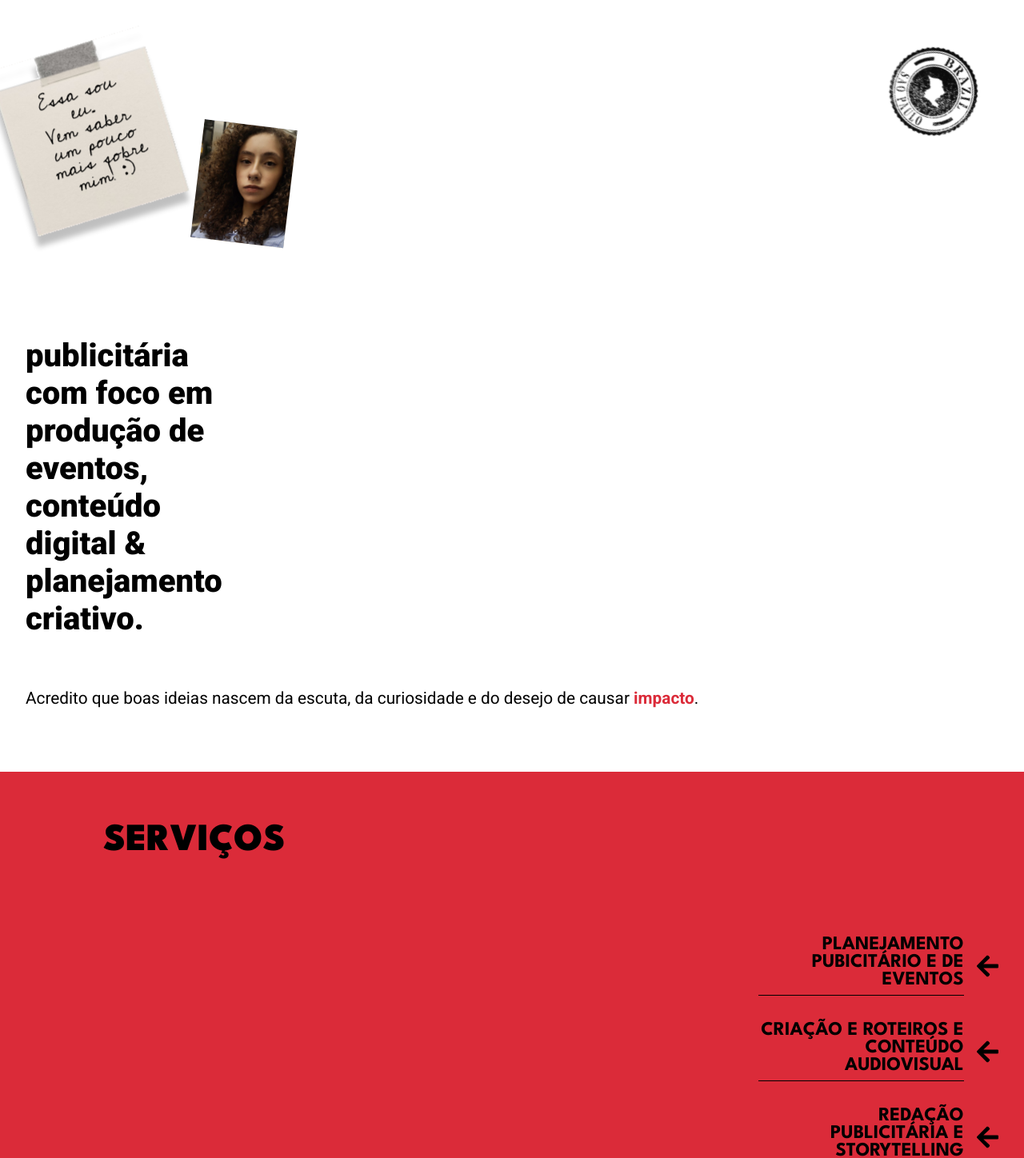
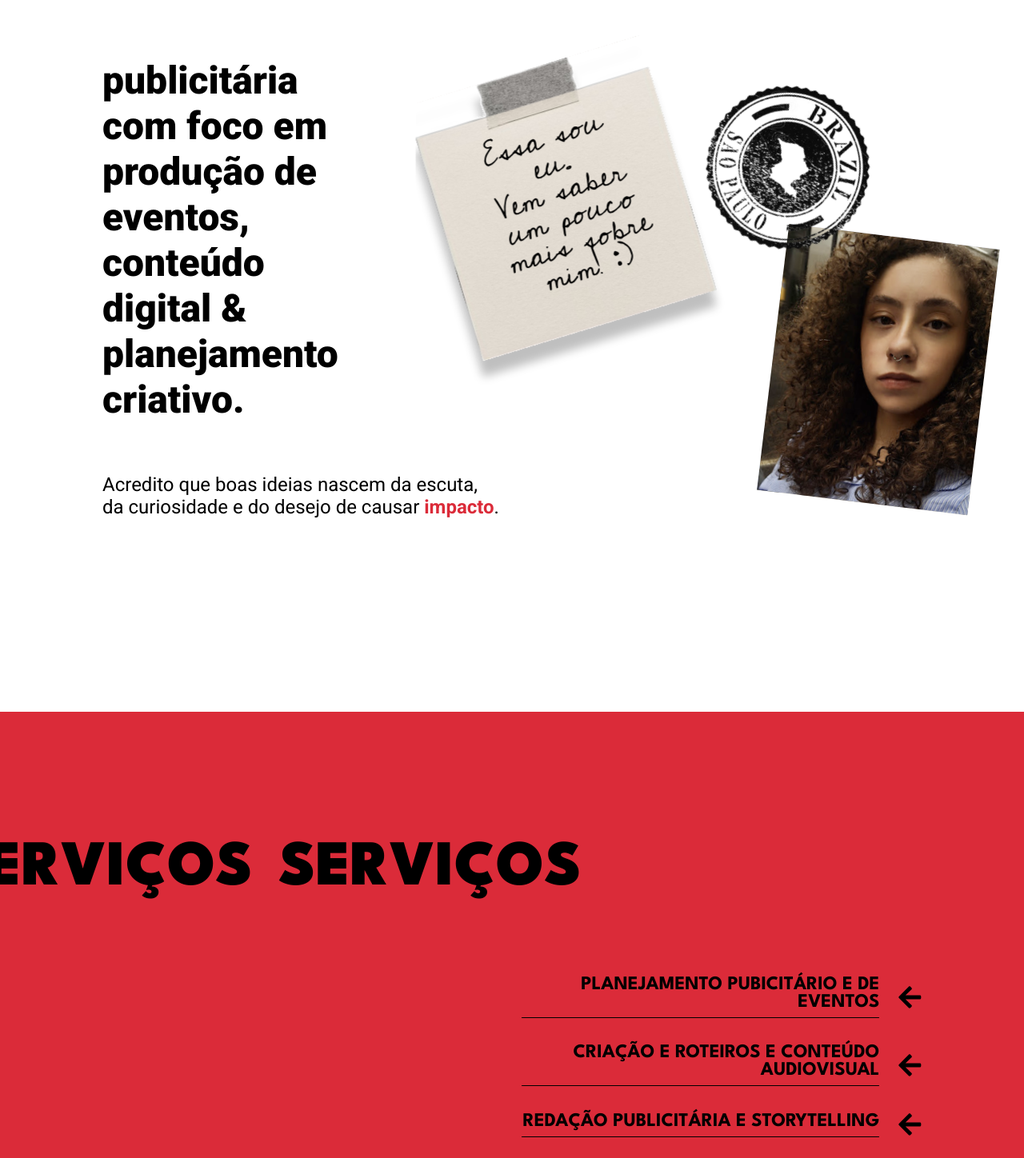
Before and after one commit to carolsoul/isabela-de-moraes, a React (Vite) app: page / in a window 1280 px wide. Shown: the part 840-2288 px from the top of the page at 80% size. Built offline with nearby package versions, Linux system fonts and the light colour scheme.

Commit message:
style: layout adaptado para desktop

```diff
--- a/src/App.css
+++ b/src/App.css
@@ -3,6 +3,7 @@
   margin: 0;
   padding: 0;
   box-sizing: border-box;
+  transition: all 0.3s ease-in-out;
 }
 
 :root{
@@ -19,7 +20,7 @@ body{
 
 @keyframes text-loop {
   0% {
-    transform: translateX(100%);
+    transform: translateX(0%);
   }
   100% {
     transform: translateX(-100%);
@@ -224,14 +225,20 @@ nav h1{
   overflow-x: hidden;
 }
 
+.title{
+  display: flex;
+  gap: 2rem;
+  animation: text-loop 7s infinite linear;
+  width: 100%;
+}
+
 .services-section h2{
   font-family: var(--title-font);
   font-size: 3rem;
   padding: 2rem 0;
   text-transform: uppercase;
   font-weight: 900;
-  animation: text-loop 2s infinite linear;
-  width: 100%;
+  text-align: start;
 }
 
 ul{
@@ -277,12 +284,10 @@ ul li{
 .exp-section h2{
   font-family: var(--title-font);
   font-size: 3rem;
-  color: white;
   padding: 2rem 0;
   text-transform: uppercase;
   font-weight: 900;
-  animation: text-loop 2s infinite linear;
-  width: 100%;
+  text-align: start;
 }
 
 .exp-container{
@@ -355,12 +360,10 @@ ul li{
 .educ-section h2{
   font-family: var(--title-font);
   font-size: 3rem;
-  color: black;
   padding: 2rem 0;
   text-transform: uppercase;
   font-weight: 900;
-animation: text-loop 2s infinite linear;
-  width: 100%;
+  text-align: start;
 }
 
 .educ-container{
@@ -566,3 +569,258 @@ footer{
   text-align: start;
   font-size: 0.8rem;
 }
+
+@media (min-width: 1024px) {
+  section{
+    padding: 8rem;
+  }
+
+  .bio-section{
+    display: flex;
+    flex-direction: row-reverse;
+    padding-top: 3rem;
+    padding-bottom: 0;
+  }
+
+  .bio-img{
+    flex-direction: column;
+  }
+
+  #nota{
+    width: 23rem;
+    right: 6rem;
+  }
+
+  #sp{
+    width: 17rem;
+    right: 18rem;
+    top: -3rem;
+  }
+
+  #isabela{
+    width: 19rem;
+    left: 4rem;
+    top: 10rem;
+  }
+
+  .overlayer{
+    width: 100%;
+    position: relative;
+    left: 16rem;
+    bottom: 22rem;
+  }
+
+  .bio-section p{
+    font-size: 3rem;
+    width: 20rem;
+  }
+
+  .bio-section small{
+    font-size: 1.5rem;
+  }
+
+  .project-section p{
+    padding: 10rem 8rem;
+    width: 30rem;
+  }
+
+  .services-section h2, .exp-section h2, .educ-section h2, .project-section h2{
+    font-size: 5rem;
+    animation-duration: 5s;
+  }
+
+  .services-section ul{
+    width: 500px;
+  }
+
+  .service{
+    gap: 1.5rem;
+  }
+
+  .exp-container{
+    gap: 10rem;
+    padding: 4rem 0 5rem 0;
+
+  }
+
+  .educ-container{
+    padding: 4rem 0 10rem 0;
+  }
+
+  .exp h3, .educ h3, .card h3{
+    font-size: 2.5rem;
+  }
+
+  .exp h4, .educ h4, .card h4{
+    font-size: 1.5rem;
+  }
+
+  .educ h4{
+    width: 15rem;
+  }
+
+  .exp h5, .educ h5, .card h5{
+    font-size: 1.2rem;
+  }
+
+  .projects-article{
+    height: auto;
+  }
+
+  .carousel-container{
+    gap: 100px;
+    padding-left: 25rem;
+    padding-right: 25rem;
+  }
+
+  .carousel-wrapper{
+    padding: 4rem 0;
+  }
+
+  .card{
+    width: 500px;
+  }
+
+  .card img{
+    width: 500px;
+    height: 300px;
+  }
+
+  .contact-section{
+    padding-bottom: 2rem;
+  }
+}
+
+@media (min-width: 768px) and (max-width: 1023px) {
+  section{
+    padding: 5rem;
+  }
+
+  .bio-section{
+    display: flex;
+    flex-direction: row-reverse;
+    padding-top: 3rem;
+  }
+
+  .bio-img{
+    flex-direction: column;
+  }
+
+  #nota{
+    width: 15rem;
+    right: 6rem;
+  }
+
+  #sp{
+    width: 13rem;
+    right: 10rem;
+    top: -3rem;
+  }
+
+  #isabela{
+    width: 12rem;
+    right: 5rem;
+  }
+
+  .overlayer{
+    width: 100%;
+    position: relative;
+    left: 14rem;
+    bottom: 15rem;
+  }
+
+  .services-section h2, .exp-section h2, .educ-section h2, .project-section h2{
+    font-size: 5rem;
+    animation-duration: 4s;
+  }
+
+  .projects-article{
+    height: auto;
+  }
+
+  .card{
+    width: 350px;
+  }
+
+  .card img{
+    width: 350px;
+    height: 200px;
+  }
+
+  .contact-section{
+    padding-bottom: 1rem;
+  }
+}
+
+@media (min-width: 1440px){
+  #nota{
+    width: 25rem;
+  }
+
+  #sp{
+    width: 20rem;
+    top: -6rem;
+    right: 9rem;
+  }
+
+  #isabela{
+    left: 4rem;
+    width: 22rem;
+  }
+
+  .bio-section p{
+    width: 25rem;
+    font-size: 3.5rem;
+  }
+
+  .bio-section small{
+    font-size: 1.8rem;
+  }
+
+  .project-section p{
+    width: 40rem;
+    font-size: 3.5rem;
+  }
+}
+
+@media (min-width: 320px) and (max-width: 374px){
+  .bio-img{
+    flex-direction: column;
+  }
+  #nota{
+    width: 15rem;
+  }
+  #sp{
+    bottom: -27rem;
+    left: 10rem;
+  }
+  #isabela{
+    top: 1.5rem;
+    left: 3rem;
+    width: 11rem;
+  }
+  .contact-section a, .service li, .bio-section small{
+    font-size: 1rem;
+  }
+  .services-section ul{
+    width: 250px;
+  }
+  .exp-container{
+    padding-bottom: 5rem;
+  }
+  .exp h3{
+    font-size: 1.2rem;
+  }
+  .exp h4{
+    padding-bottom: 1.5rem;
+  }
+  .exp h5{
+    font-size: 0.7rem;
+  }
+  .educ h3{
+    width: 15rem;
+  }
+  .educ h4{
+    padding-bottom: 1rem;
+  }
+}
--- a/src/App.jsx
+++ b/src/App.jsx
@@ -237,15 +237,22 @@ function App() {
 
         </div>
 
+        <div className="greeting">
+          <p>publicitária com foco em produção de eventos, conteúdo digital & planejamento criativo.</p>
 
-        <p>publicitária com foco em produção de eventos, conteúdo digital & planejamento criativo.</p>
+          <small>Acredito que boas ideias nascem da escuta, da curiosidade e do desejo de causar <span>impacto</span>.</small>
+        </div>
 
-        <small>Acredito que boas ideias nascem da escuta, da curiosidade e do desejo de causar <span>impacto</span>.</small>
       </section>
 
       <section className="services-section">
 
-        <h2>Serviços</h2>
+        <div className="title">
+          <h2>Serviços</h2>
+          <h2>Serviços</h2>
+          <h2>Serviços</h2>
+          <h2>Serviços</h2>
+        </div>
 
          <ul>
 
@@ -280,7 +287,12 @@ function App() {
 
       <section className="exp-section">
 
-        <h2>Experiência</h2>
+        <div className="title">
+          <h2>Experiência</h2>
+          <h2>Experiência</h2>
+          <h2>Experiência</h2>
+          <h2>Experiência</h2>
+        </div>
 
         <div className="exp-container">
 
@@ -308,7 +320,13 @@ function App() {
 
       <section className="educ-section">
 
-        <h2>Educação</h2>
+        <div className="title">
+          <h2>Educação</h2>
+          <h2>Educação</h2>
+          <h2>Educação</h2>
+          <h2>Educação</h2>
+          <h2>Educação</h2>
+        </div>
 
         <div className="educ-container">
           <div className="educ" id='educ1'>
@@ -339,7 +357,13 @@ function App() {
             }}
           />
 
+          <div className="title">
           <h2>Projetos</h2>
+          <h2>Projetos</h2>
+          <h2>Projetos</h2>
+          <h2>Projetos</h2>
+        </div>
+
           <div className="carousel-wrapper">
             <div className="carousel-container" ref={carouselRef}>
               {cards.map((card, index) => (
```
